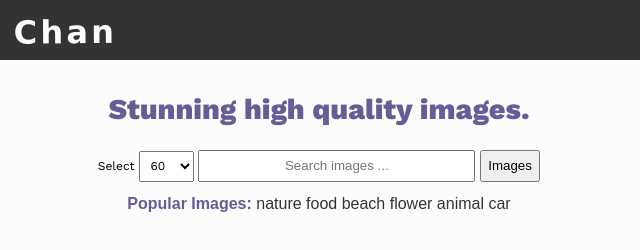
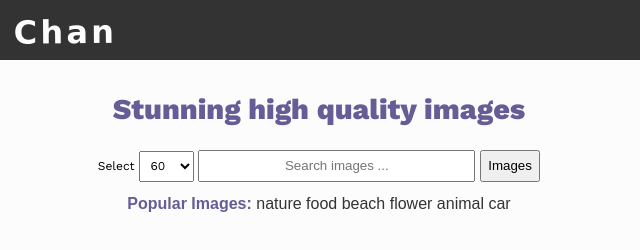
Before and after one commit to kaych26/kimage, a website: page index.html in a window 1280 px wide. Shown: the full height of the page, 321-961 px from the left. Drawn offline with nearby package versions, Linux system fonts and the light colour scheme; a web font is replaced by a local one.

Commit message:
changed title

```diff
--- a/index.html
+++ b/index.html
@@ -17,7 +17,7 @@
     <h3>by Kay Chan</h3>
   </header>
 
-  <h1 class='title'>Stunning high quality images. </h1>
+  <h1 class='title'>Stunning high quality images</h1>
 
   <form class='form-input'>
     <label>Select</label>
```
